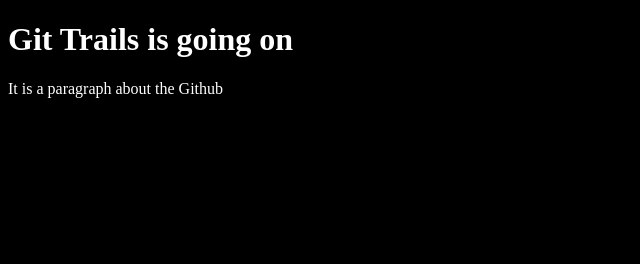
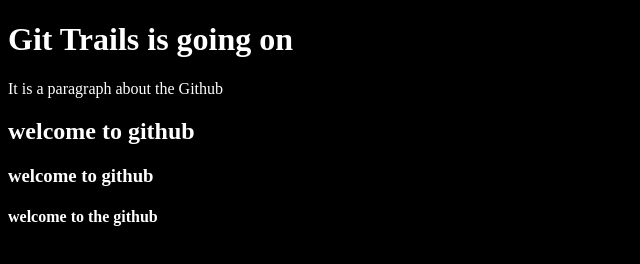
Before and after one commit to souviksn7/GitPractice, a plain HTML site: page index.html in a window 1280 px wide. Shown: the whole page, without its empty margins (0-640 px from the left). Drawn offline with Linux system fonts and the light colour scheme.

Commit message:
added 3 new tags in index file

```diff
--- a/index.html
+++ b/index.html
@@ -9,5 +9,8 @@
 <body>
     <h1 class="h1">Git Trails is going on</h1>
     <p class="p1">It is a paragraph about the Github</p>
+    <h2 class="h1">welcome to github</h2>
+    <h3 class="h1">welcome to github</h3>
+    <h4 class="h1">welcome to the github</h4>
 </body>
 </html>
```
